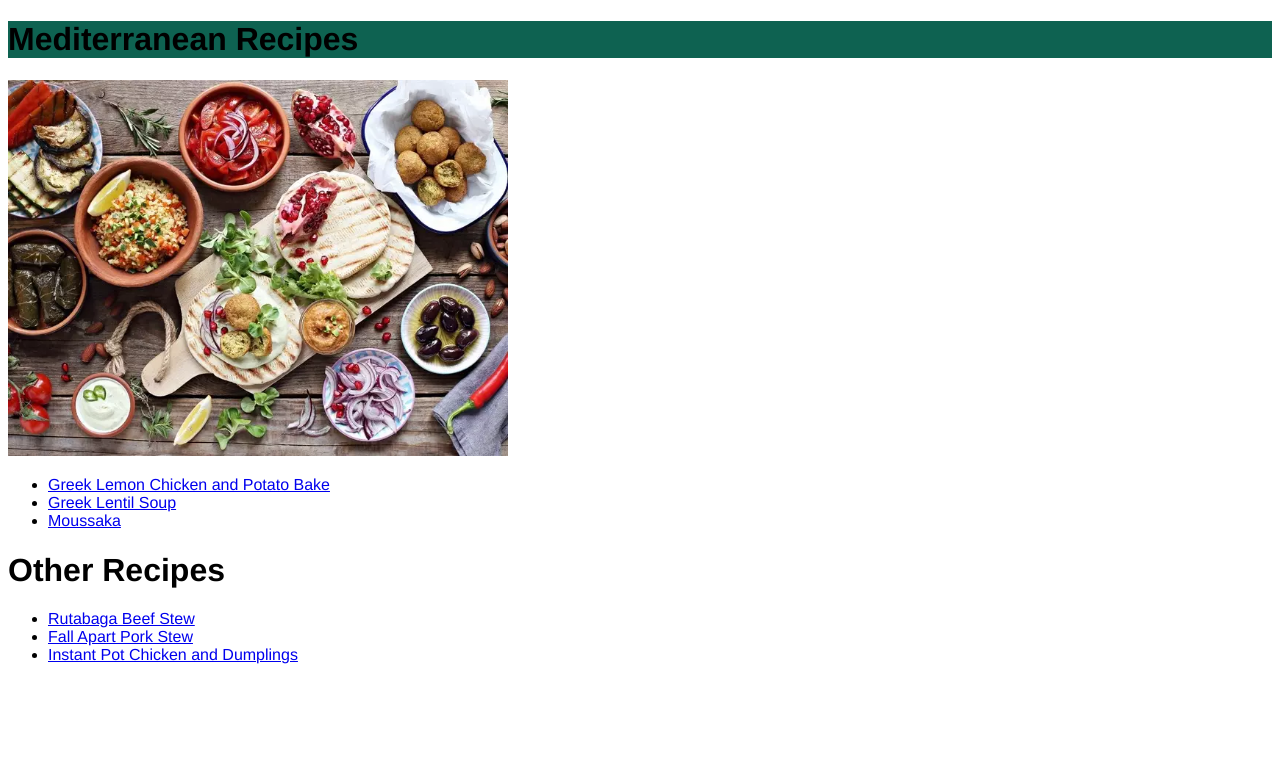
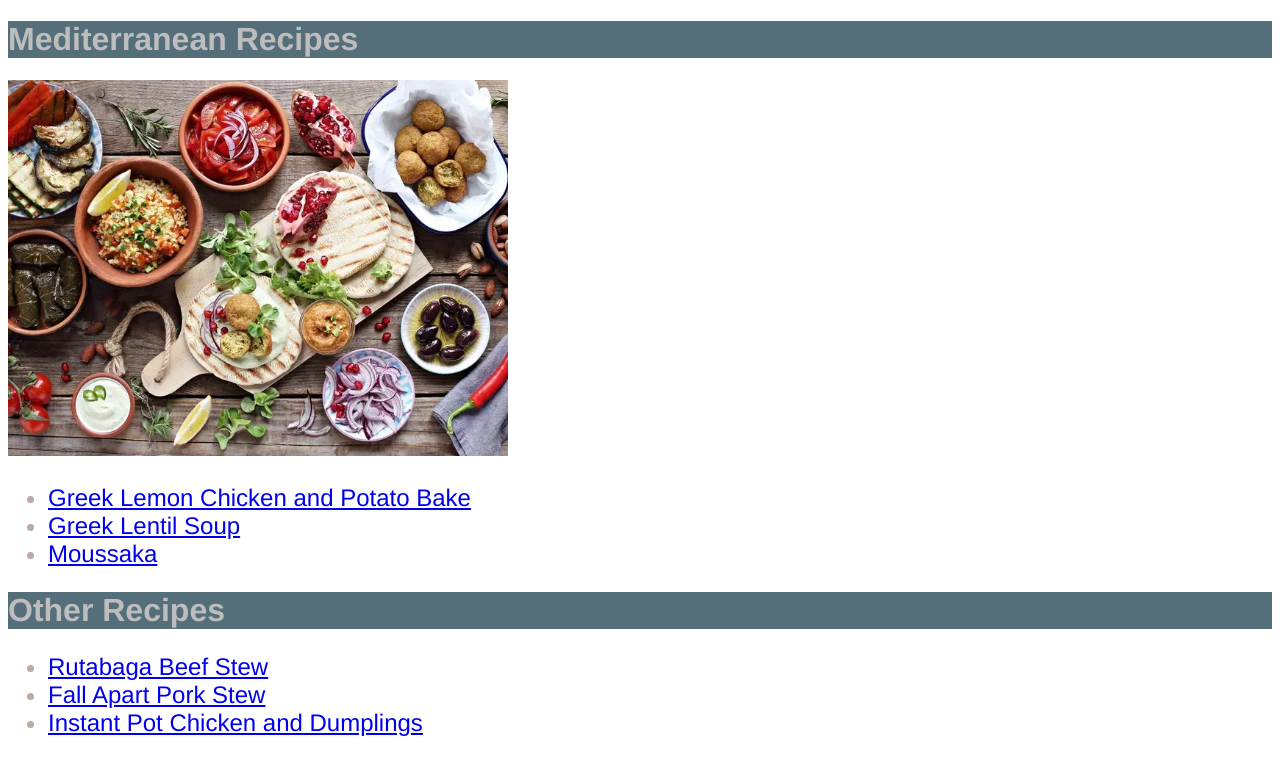
Before and after one commit to Spiros-Flo/odin-recipes, a plain HTML site: page index.html in a window 1280 px wide. Drawn offline with Linux system fonts and the light colour scheme.

Commit message:
Adding background-color & color

```diff
--- a/styles.css
+++ b/styles.css
@@ -4,6 +4,13 @@ body{
   }
 
 
-.mediterranean {
-    background-color: rgb(14, 98, 81);
+.mediterranean,
+.otherrecipes {
+    background-color: rgb(84, 110, 122);
+    color: rgb(189, 189, 189);
 }
+
+ul {
+  font-size: 24px;
+  color: rgb(188, 170, 164);
+}
```
